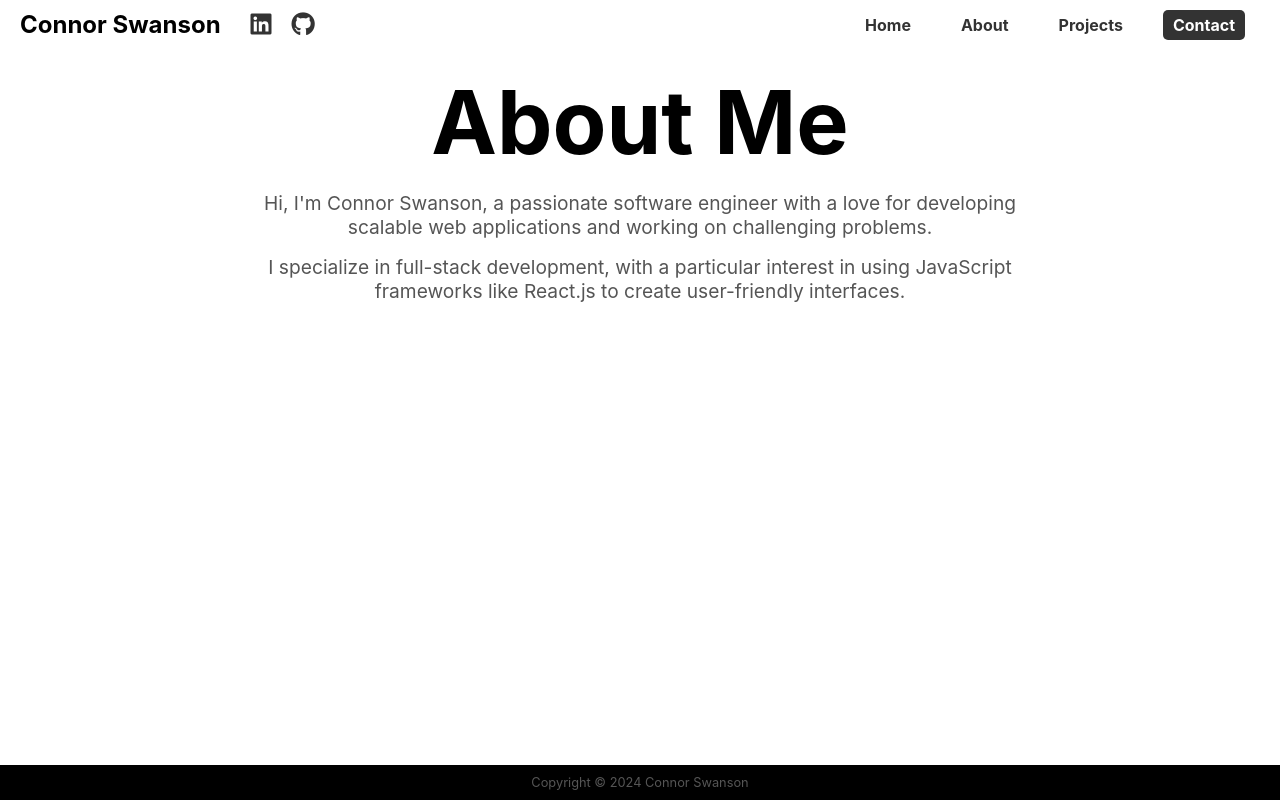
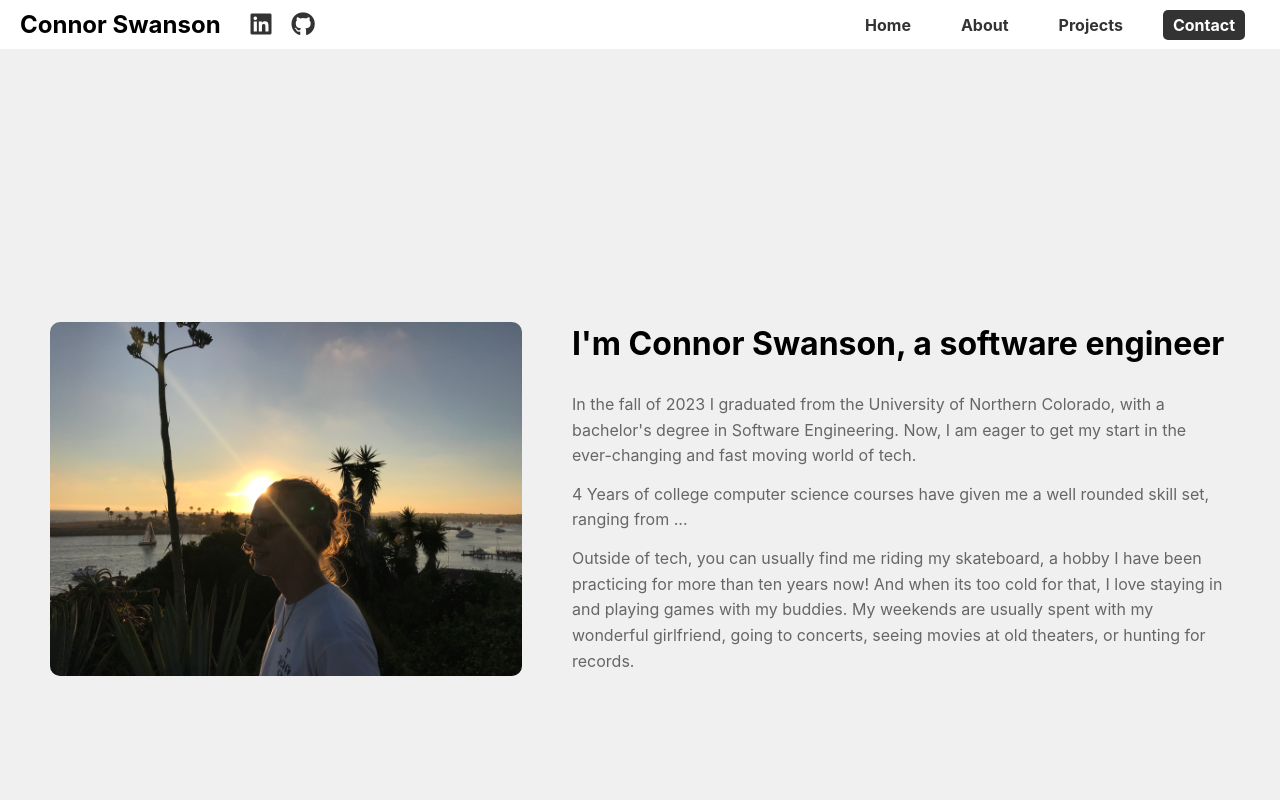
Before and after one commit to connorswanson1/Connor-Swanson-Portfolio, a React (Create React App) app in the folder my-portfolio/: page /about in a window 1280 px wide. Shown: the top 800 px of the page. Built offline with nearby package versions, Linux system fonts and the light colour scheme.

Commit message:
About Page updates

```diff
--- a/my-portfolio/src/index.css
+++ b/my-portfolio/src/index.css
@@ -306,24 +306,81 @@ p {
   /* Darker shade on hover for visual feedback */
 }
 
-/* About Page Styling */
-
-.about-container {
-  max-width: 800px;
-  margin: auto;
-  padding: 20px;
-  text-align: center;
+/* About.css */
+.about-page {
+  display: flex;
+  justify-content: center;
+  align-items: center;
+  min-height: 100vh;
+  padding: 50px;
+  background-color: #f0f0f0;
+  /* Adjust the background color as needed */
 }
 
-.about-image {
-  max-width: 200px;
-  height: auto;
-  border-radius: 50%;
-  /* Circular image */
-  margin-bottom: 20px;
+.about-content {
+  display: flex;
+  align-items: center;
+  max-width: 1200px;
+  /* Or any max-width that suits your design */
 }
 
-/* Responsive design for smaller screens */
+.about-profile-photo {
+  width: 40%;
+  /* Adjust size as needed */
+  max-width: 500px;
+  /* Adjust max-width as needed */
+  height: auto;
+  border-radius: 10px;
+  /* Adjust for rounded corners */
+  margin-right: 50px;
+  /* Space between the image and the text */
+}
+
+.about-text {
+  text-align: left;
+  width: 60%;
+  /* Adjust width as needed */
+}
+
+.about-text h1 {
+  font-size: 2rem;
+  /* Large font size for your name */
+  margin-bottom: 0.5em;
+}
+
+.about-text p {
+  font-size: 1rem;
+  color: #666;
+  /* Subtle text color for the paragraph */
+  line-height: 1.6;
+  /* Adjust line height for readability */
+}
+
+@media (max-width: 768px) {
+  .about-content {
+    flex-direction: column;
+    text-align: center;
+  }
+
+  .about-profile-photo {
+    width: 70%;
+    /* Larger size for smaller screens */
+    max-width: none;
+    /* Override max-width for smaller screens */
+    margin-right: 0;
+    /* Reset margin-right for smaller screens */
+    margin-bottom: 20px;
+    /* Add space between image and text on smaller screens */
+  }
+
+  .about-text {
+    width: 100%;
+    /* Full width on smaller screens */
+  }
+}
+
+
+/* Additional Responsive design for smaller screens */
 @media (max-width: 768px) {
   .home-container {
     flex-direction: column;
--- a/my-portfolio/src/pages/About.js
+++ b/my-portfolio/src/pages/About.js
@@ -1,19 +1,30 @@
-//About.js
 import React from 'react';
+import profilePhoto from '../assets/sunset_portrait.jpg'; // Path to your profile photo
 
 function About() {
     return (
-        <div className="about-container">
-            <h1>About Me</h1>
-            <p>
-                Hi, I'm Connor Swanson, a passionate software engineer with a love for developing
-                scalable web applications and working on challenging problems.
-            </p>
-            <p>
-                I specialize in full-stack development, with a particular interest in using
-                JavaScript frameworks like React.js to create user-friendly interfaces.
-            </p>
-            {/* Add more content about your skills, experience, etc. */}
+        <div className="about-page">
+            <div className="about-content">
+                <img src={profilePhoto} alt="Your Name" className="about-profile-photo" />
+                <div className="about-text">
+                    <h1>I'm Connor Swanson, a software engineer</h1>
+                    <p>
+                        In the fall of 2023 I graduated from the University of Northern Colorado, with a bachelor's
+                        degree in Software Engineering. Now, I am eager to get my start in the ever-changing and
+                        fast moving world of tech.
+                    </p>
+                    <p>
+                        4 Years of college computer science courses have given me a well rounded skill set,
+                        ranging from ...
+                    </p>
+                    <p> Outside of tech, you can usually find me riding my skateboard, a hobby I have been
+                        practicing for more than ten years now! And when its too cold for that, I love staying
+                        in and playing games with my buddies. My weekends are usually spent with my wonderful
+                        girlfriend, going to concerts, seeing movies at old theaters, or hunting for records.
+                    </p>
+                    {/* You can add more paragraphs or sections as needed */}
+                </div>
+            </div>
         </div>
     );
 }
```
Also changed, not shown: my-portfolio/src/assets/sunset_portrait.jpg (added).
